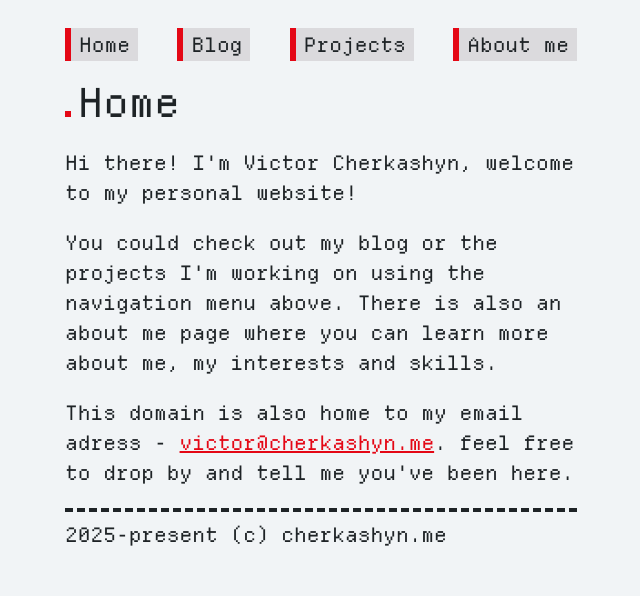
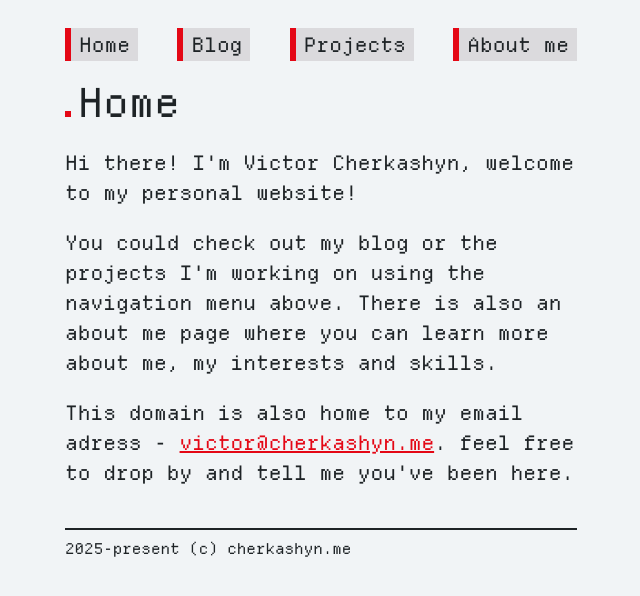
Before and after one commit to verbey/personal-website, a Next.js app: page / in a window 1280 px wide. Shown: the top 596 px of the page, without its empty margins (319-959 px from the left). Built offline with nearby package versions, Linux system fonts and the light colour scheme.

Commit message:
Restyle footer

```diff
--- a/src/app/globals.css
+++ b/src/app/globals.css
@@ -16,8 +16,8 @@
 
 html {
 	padding: 32px 30svw;
+	width: 100svw;
 	min-height: 100svh;
-	width: 100svw;
 	box-sizing: border-box;
 	color: var(--text);
 	background-color: var(--bg);
--- a/src/app/layout.module.css
+++ b/src/app/layout.module.css
@@ -31,7 +31,9 @@
 }
 
 .footer {
+	margin-top: 1rem;
 	line-height: 1.5;
-	border-top: 0.5svh dashed var(--text);
+	font-size: 0.75rem;
+	border-top: 0.1rem solid var(--text);
 	padding-top: 1svh;
 }
```
